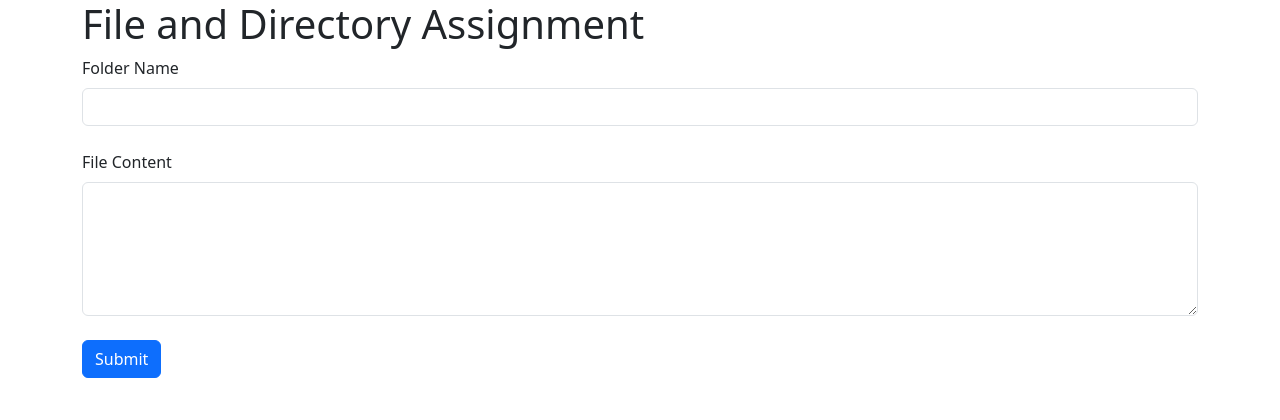
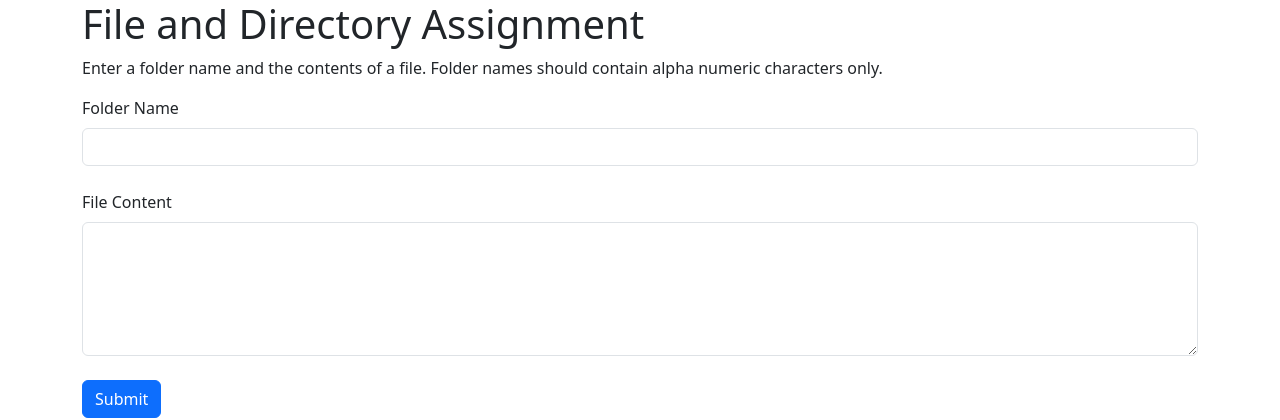
Before and after one commit to robhewison/CPS_276, a PHP site: page / in a window 1280 px wide. Shown: the top 420 px of the page. Run offline with PHP 8.4, Linux system fonts and the light colour scheme.

Commit message:
completed assignment 5

```diff
--- a/assignments/assignment5/index.php
+++ b/assignments/assignment5/index.php
@@ -1,9 +1,7 @@
 <?php
 
- // include the Directories class
 require_once('Directories.php');
 
- // initialize variables
 $dirname = '';
 $content = '';
 $message = '';
@@ -48,6 +46,7 @@ if ($_SERVER['REQUEST_METHOD'] === 'POST') {
     <body>
         <div class="container">
             <h1>File and Directory Assignment</h1>
+            <p>Enter a folder name and the contents of a file. Folder names should contain alpha numeric characters only.</p>
 
             <?php if (!empty($message)) { ?>
             <p><?php echo $message; ?></p>
```
